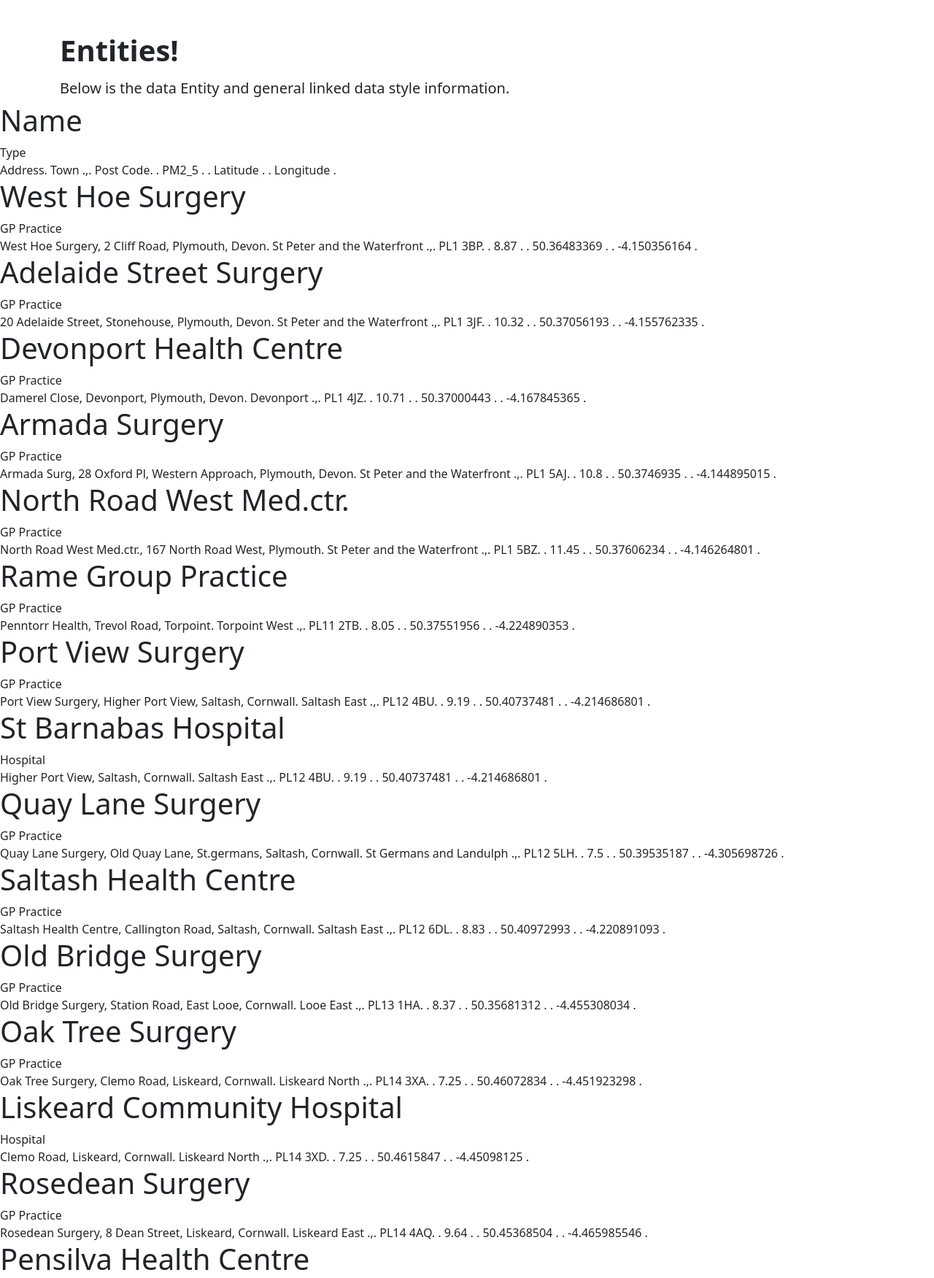
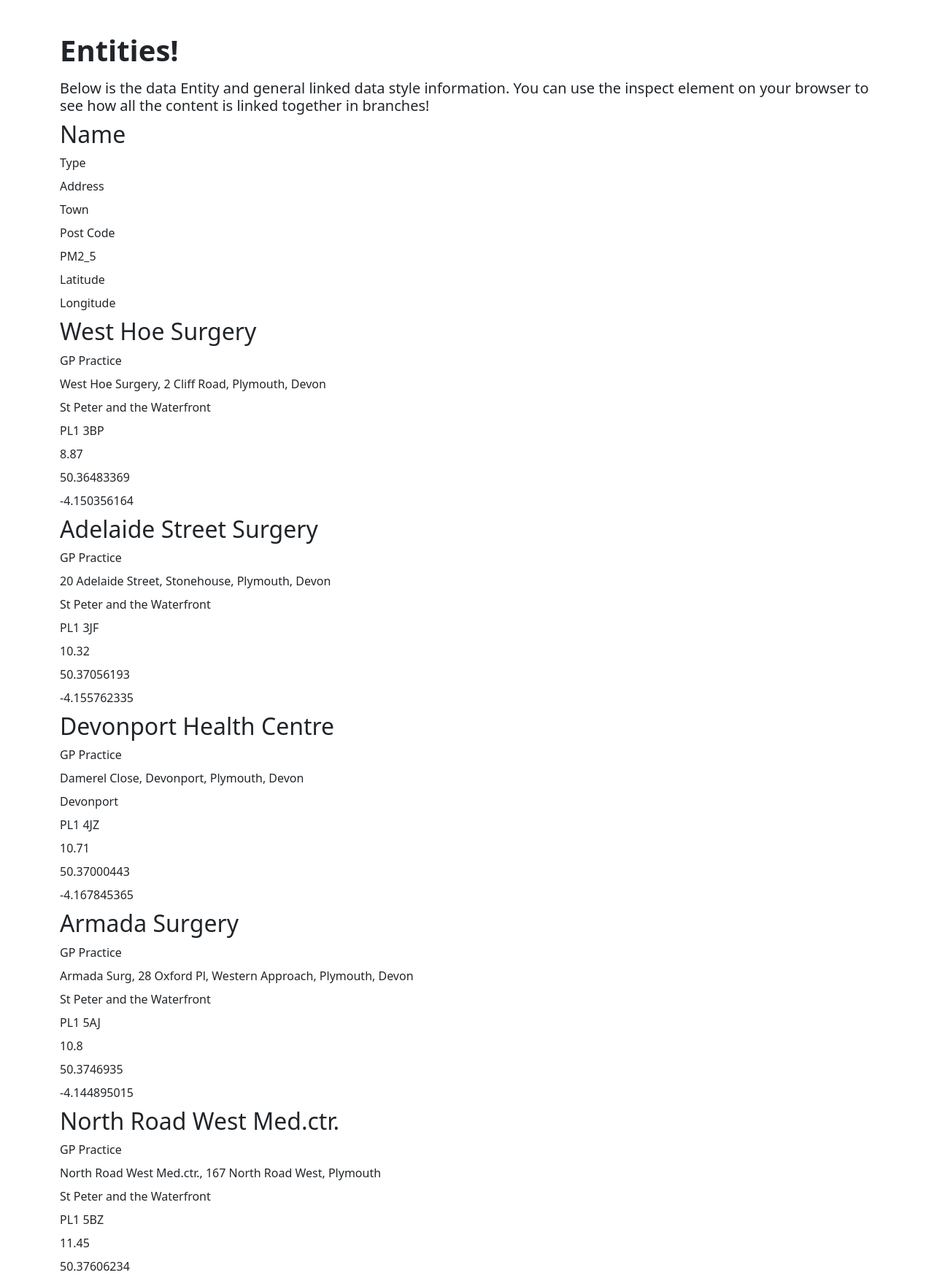
Before and after one commit to jwrsandilands/Comp2001-Project-Repository, a PHP site: page /index.php in a window 1280 px wide. Shown: the part 200-1951 px from the top of the page at 73% size. Run offline with PHP 8.4, Linux system fonts and the light colour scheme.

Commit message:
Patched up my RDF work
as the title says; I noticed a couple of errors with closing sections. That is now fixed.

```diff
--- a/PHP-StormProj/Institutes/index.php
+++ b/PHP-StormProj/Institutes/index.php
@@ -11,45 +11,47 @@ require_once '../public/newHeader.php';
 </div>
 <div class = "container-sm">
     <h1><p><strong>Entities!</strong></p></h1>
-    <h5>Below is the data Entity and general linked data style information.</h5>
+    <h5>Below is the data Entity and general linked data style information. You can use the inspect element on your browser to see how all the content is linked together in branches!</h5>
 </div>
+<div class = "container-sm">
 <?php
 
     $row = 1;
-    if(($readLines = fopen("../public/resources_cd162ad1-d7d5-42a9-b1ab-0edbcd697f1e_air-quality-by-pm2.5-score-blf.org.uk.csv", "r")) !== FALSE) {
-        while (($dataLine = fgetcsv($readLines, 1000, ",")) !== FALSE) {
+    if(($inLinkedData = fopen("../public/resources_cd162ad1-d7d5-42a9-b1ab-0edbcd697f1e_air-quality-by-pm2.5-score-blf.org.uk.csv", "r")) !== FALSE) {
+        while (($dataLine = fgetcsv($inLinkedData, 1000, ",")) !== FALSE) {
             echo "<div vocab=\"https://schema.org/\" resource=\"#Medical Institute\" typeof=\"Place\">";
-            echo "<h1 property=\"name\">" . $dataLine[0] . "</h1>";
-            echo "<span property=\"alternateName\">" . $dataLine[4] . "</span>";
+            echo "<h2 property=\"name\">" . $dataLine[0] . "</h2>";
+            echo "<span property=\"alternateName\">" . $dataLine[4] . "</span><h5></h5>";
             echo "<div property=\"address\" resource=\"#address\" typeof=\"PostalAddress\">";
-                echo "<span property = \"streetAddress\">". $dataLine[1] ."</span>";
-                echo "<span property=\"addressRegion\">. $dataLine[3] .</span>,";
-                echo "<span property = \"postalCode\">. $dataLine[2].</span>";
-            echo "<span property=\"description\"> . $dataLine[5] . </span>";
-            echo "<span property=\"latitude\"> . $dataLine[7] . </span>";
-            echo "<span property=\"longitude\"> . $dataLine[8] . </span>";
-
+            echo "<span property = \"streetAddress\">". $dataLine[1] ."</span><h5></h5>";
+            echo "<span property=\"addressRegion\">". $dataLine[3] ."</span><h5></h5>";
+            echo "<span property = \"postalCode\">". $dataLine[2]."</span><h5></h5>";
+            echo "</div>";
+            echo "<span property=\"description\">" . $dataLine[5] . "</span><h5></h5>";
+            echo "<span property=\"latitude\">" . $dataLine[7] . "</span><h5></h5>";
+            echo "<span property=\"longitude\">" . $dataLine[8] . "</span><h5></h5>";
+            echo "</div>";
 //            echo $dataLine;
-
         }
     }
-    fclose($readLines);
-    var_dump($readLines);
+    fclose($inLinkedData);
+//    var_dump($inLinkedData);
+//    echo $inLinkedData[1][0];
 
 ?>
-
-<div vocab="https://schema.org/" resource="#Medical Institute" typeof="Place">
-    <h1 property="name">West Hoe Surgery</h1>
-    <span property="alternateName">GP Practice</span>
-    <div property="address" resource="#address" typeof="PostalAddress">
-        <span property = "streetAddress">West Hoe Surgery, 2 Cliff Road, Plymouth, Devon</span>
-        <span property="addressRegion">St Pete and the Waterfront</span>,
-
-    </div>
-
-    <span property="latitude">50.36483369</span>
-    <span property="longitude">-4.150356164</span>
 </div>
+<!--<div vocab="https://schema.org/" resource="#Medical Institute" typeof="Place">-->
+<!--    <h1 property="name">West Hoe Surgery</h1>-->
+<!--    <span property="alternateName">GP Practice</span>-->
+<!--    <div property="address" resource="#address" typeof="PostalAddress">-->
+<!--        <span property = "streetAddress">West Hoe Surgery, 2 Cliff Road, Plymouth, Devon</span>-->
+<!--        <span property="addressRegion">St Pete and the Waterfront</span>,-->
+<!---->
+<!--    </div>-->
+<!---->
+<!--    <span property="latitude">50.36483369</span>-->
+<!--    <span property="longitude">-4.150356164</span>-->
+<!--</div>-->
 
 <?php
 require_once '../public/footer.php';
```
